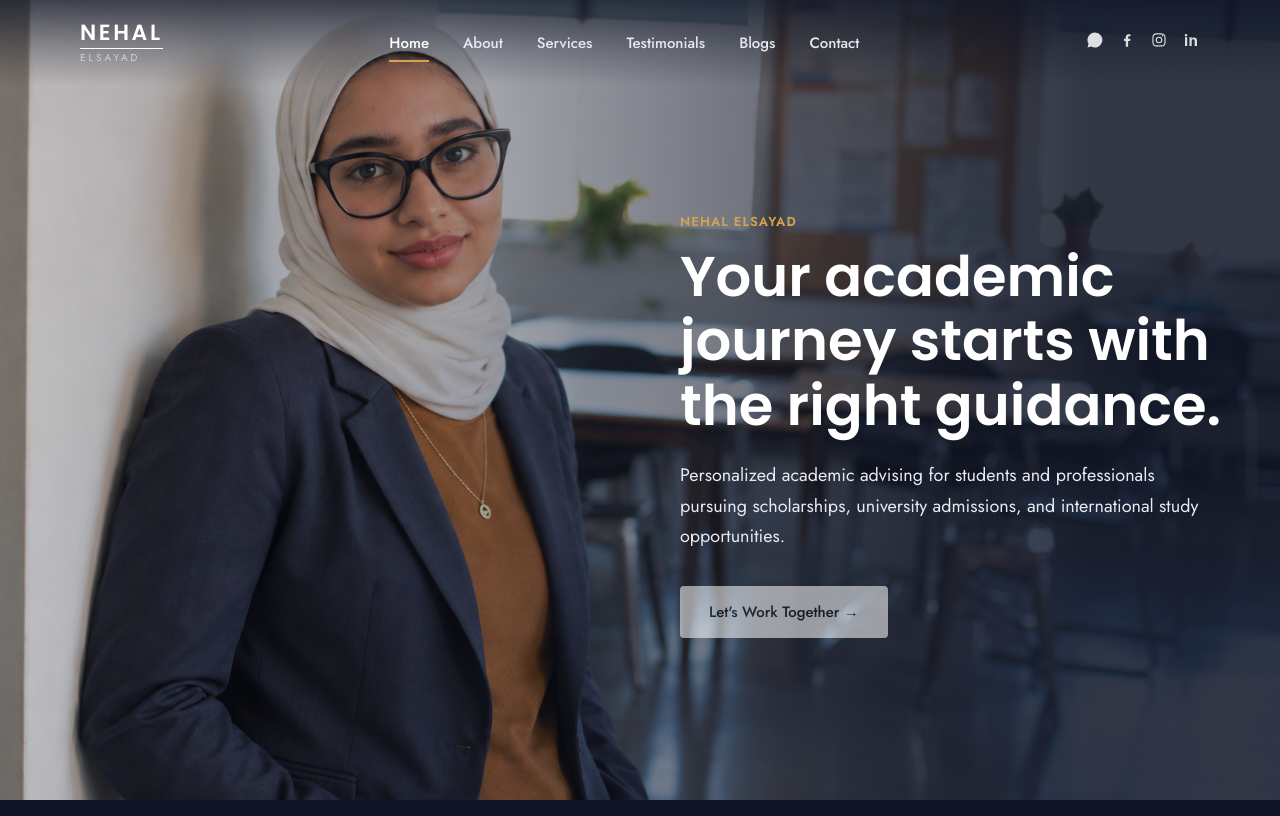
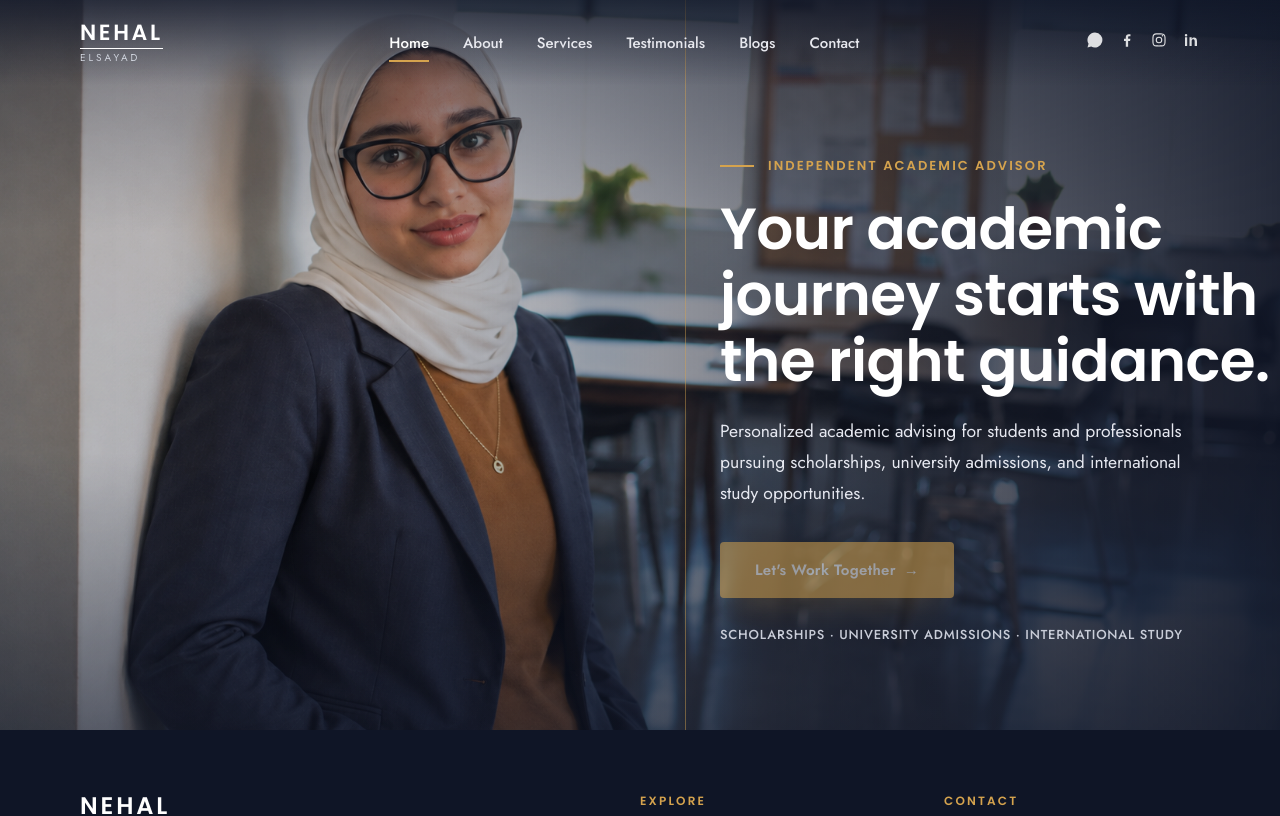
Before and after one commit to MoatazElsayad/nehal-advising, a React (Vite) app: page / in a window 1280 px wide. Shown: the top 816 px of the page. Built offline with nearby package versions, Linux system fonts and the light colour scheme.

Commit message:
Refine hero into premium editorial academic composition

```diff
--- a/src/pages/Home.css
+++ b/src/pages/Home.css
@@ -1,6 +1,6 @@
 .hero {
   position: relative;
-  min-height: max(640px, 100vh);
+  min-height: max(600px, 88vh);
   display: flex;
   align-items: center;
   color: var(--white);
@@ -21,30 +21,92 @@
 .hero-overlay {
   position: absolute;
   inset: 0;
-  background: linear-gradient(270deg, rgba(15,21,38,0.85) 15%, rgba(15,21,38,0.35) 65%, rgba(15,21,38,0.15) 100%);
+  background:
+    linear-gradient(
+      270deg,
+      rgba(15, 21, 38, 0.9) 0%,
+      rgba(15, 21, 38, 0.55) 38%,
+      rgba(15, 21, 38, 0.18) 74%,
+      rgba(15, 21, 38, 0.22) 100%
+    ),
+    linear-gradient(
+      180deg,
+      rgba(15, 21, 38, 0.42) 0%,
+      rgba(15, 21, 38, 0) 32%,
+      rgba(15, 21, 38, 0) 62%,
+      rgba(15, 21, 38, 0.55) 100%
+    );
 }
 
 .hero-content {
   position: relative;
   z-index: 2;
-  max-width: 640px;
+  max-width: 620px;
   margin-left: auto;
   margin-right: 0;
-  padding-top: 130px;
-  padding-bottom: 80px;
+  padding: 150px 0 84px 34px;
+  border-left: 1px solid rgba(213, 163, 78, 0.45);
+}
+
+.hero-eyebrow {
+  display: inline-flex;
+  align-items: center;
+  gap: 14px;
+  color: var(--gold);
+  font-family: var(--font-heading);
+  font-size: 13px;
+  font-weight: 600;
+  letter-spacing: 0.16em;
+  text-transform: uppercase;
+}
+
+.hero-eyebrow::before {
+  content: "";
+  width: 34px;
+  height: 2px;
+  background: var(--gold);
 }
 
 .hero-content h1 {
-  font-size: clamp(34px, 5vw, 56px);
+  font-size: clamp(34px, 4.8vw, 58px);
   font-weight: 600;
-  margin: 14px 0 22px;
+  line-height: 1.14;
+  letter-spacing: -0.01em;
+  margin: 20px 0 22px;
+  max-width: 560px;
 }
 
 .hero-text {
-  font-size: 18px;
-  color: #e9eaf1;
+  font-size: 17.5px;
+  line-height: 1.75;
+  color: #e6e8f0;
   margin-bottom: 34px;
-  max-width: 520px;
+  max-width: 500px;
+}
+
+.hero-actions {
+  margin-top: 2px;
+}
+
+.hero-cta {
+  padding: 16px 34px;
+  font-size: 15px;
+  font-weight: 600;
+  letter-spacing: 0.02em;
+  box-shadow: 0 18px 34px -18px rgba(213, 163, 78, 0.55);
+}
+
+.hero-cta:hover {
+  box-shadow: 0 24px 42px -18px rgba(213, 163, 78, 0.62);
+}
+
+.hero-cred {
+  margin-top: 26px;
+  font-size: 13px;
+  font-weight: 500;
+  letter-spacing: 0.06em;
+  text-transform: uppercase;
+  color: #c9cdd8;
 }
 
 .btn-disabled {
@@ -53,8 +115,34 @@
   pointer-events: none;
 }
 
+.btn-disabled:hover {
+  transform: none;
+  background: var(--gold);
+}
+
 @media (max-width: 700px) {
+  .hero {
+    min-height: max(540px, 90vh);
+  }
+
   .hero-content {
     margin-left: 0;
+    padding: 122px 0 64px 20px;
+    max-width: 100%;
+  }
+
+  .hero-content h1 {
+    font-size: clamp(32px, 8.5vw, 40px);
+    line-height: 1.18;
+    margin: 16px 0 18px;
+  }
+
+  .hero-text {
+    font-size: 16.5px;
+    margin-bottom: 28px;
+  }
+
+  .hero-cred {
+    font-size: 12px;
   }
 }
--- a/src/pages/Home.jsx
+++ b/src/pages/Home.jsx
@@ -12,19 +12,31 @@ export default function Home() {
           <div className="hero-overlay" />
         </div>
         <div className="container hero-content">
-          <span className="eyebrow">NEHAL ELSAYAD</span>
+          <span className="hero-eyebrow">Independent Academic Advisor</span>
           <h1>Your academic journey starts with the right guidance.</h1>
           <p className="hero-text">
             Personalized academic advising for students and professionals pursuing
             scholarships, university admissions, and international study opportunities.
           </p>
-          {GOOGLE_FORM_URL ? (
-            <a className="btn btn-light" href={GOOGLE_FORM_URL} target="_blank" rel="noreferrer">
-              Let's Work Together &rarr;
-            </a>
-          ) : (
-            <span className="btn btn-light btn-disabled">Let's Work Together &rarr;</span>
-          )}
+          <div className="hero-actions">
+            {GOOGLE_FORM_URL ? (
+              <a
+                className="btn btn-gold hero-cta"
+                href={GOOGLE_FORM_URL}
+                target="_blank"
+                rel="noreferrer"
+              >
+                Let's Work Together <span aria-hidden="true">&rarr;</span>
+              </a>
+            ) : (
+              <span className="btn btn-gold hero-cta btn-disabled">
+                Let's Work Together <span aria-hidden="true">&rarr;</span>
+              </span>
+            )}
+          </div>
+          <p className="hero-cred">
+            Scholarships &middot; University Admissions &middot; International Study
+          </p>
         </div>
       </ScrollReveal>
     </div>
```
